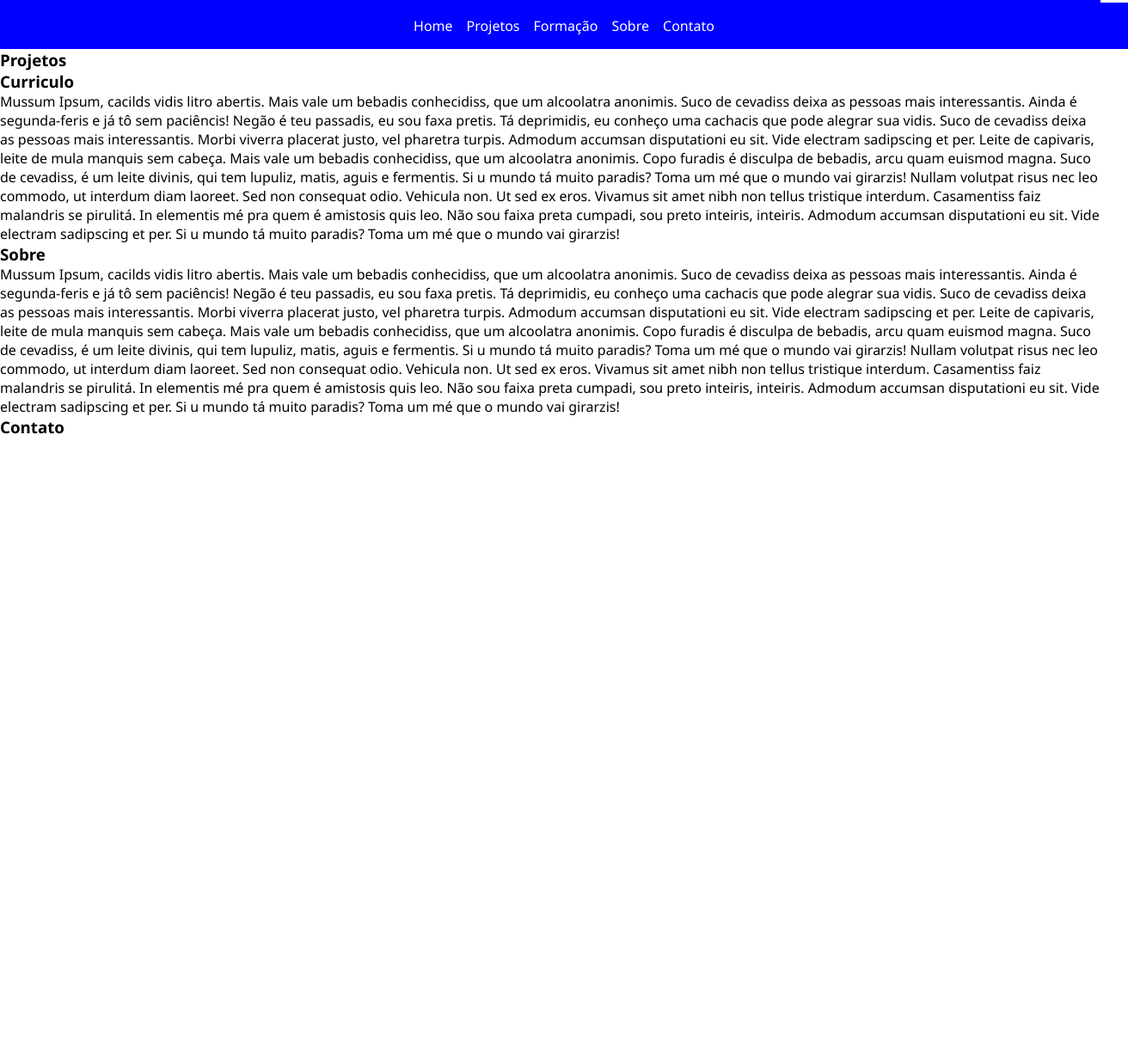
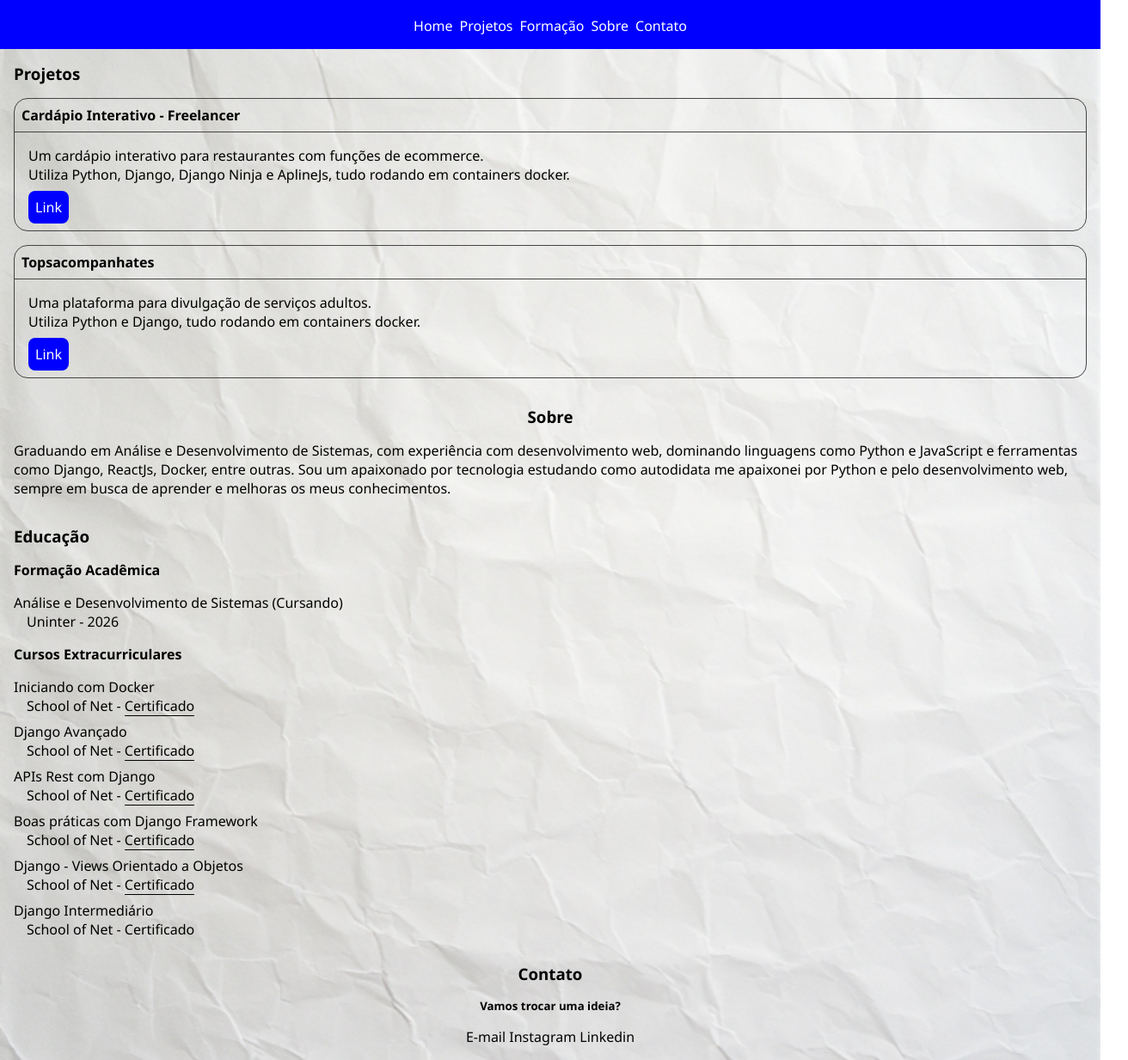
Before and after one commit to zefelipe19/stackblitz-starters-5cnqbk, a website: page index.html in a window 1280 px wide. Shown: the part 247-1480 px from the top of the page at 86% size, 1312 px wide, since content can reach past the window. Before the commit the page ends 800 px from the top, so only its background shows below. Drawn offline with Linux system fonts and the light colour scheme.

Commit message:
terminado o conteudo do html, e css

```diff
--- a/index.html
+++ b/index.html
@@ -12,74 +12,152 @@
       <div id="home">
         <div class="presentation">
           <h1>Ze Felipe</h1>
-          <h2>Desenvolvedor Web Full Stack</h2>
+          <h2>Desenvolvedor</h2>
+          <h2>Web Full Stack</h2>
         </div>
       </div>
-      <nav class="nav-bar">
+    </header>
+    <nav id="nav-bar">
       <a href="#home">Home</a>
       <a href="#projects">Projetos</a>
       <a href="#education">Formação</a>
       <a href="#about">Sobre</a>
       <a href="#contact">Contato</a>
     </nav>
-    </header>
     <main>
 
       <div id="projects">
         <h3>Projetos</h3>
+        <div class="project-card">
+          <h4 class="project-title">Cardápio Interativo - Freelancer</h4>
+          <div class="project-body">
+            <p class="project-description">
+              Um cardápio interativo para restaurantes com funções de ecommerce.
+              <br>
+              Utiliza Python, Django, Django Ninja e AplineJs, tudo rodando em containers docker.
+            </p>
+            <a href="http://cardapio.zefelipedev.com" class="project-link">Link</a>
           </div>
-      <div id="education">
-        <h3>Curriculo</h3>
-        <p>
-          Mussum Ipsum, cacilds vidis litro abertis. Mais vale um bebadis
-          conhecidiss, que um alcoolatra anonimis. Suco de cevadiss deixa as
-          pessoas mais interessantis. Ainda é segunda-feris e já tô sem
-          paciêncis! Negão é teu passadis, eu sou faxa pretis. Tá deprimidis, eu
-          conheço uma cachacis que pode alegrar sua vidis. Suco de cevadiss
-          deixa as pessoas mais interessantis. Morbi viverra placerat justo, vel
-          pharetra turpis. Admodum accumsan disputationi eu sit. Vide electram
-          sadipscing et per. Leite de capivaris, leite de mula manquis sem
-          cabeça. Mais vale um bebadis conhecidiss, que um alcoolatra anonimis.
-          Copo furadis é disculpa de bebadis, arcu quam euismod magna. Suco de
-          cevadiss, é um leite divinis, qui tem lupuliz, matis, aguis e
-          fermentis. Si u mundo tá muito paradis? Toma um mé que o mundo vai
-          girarzis! Nullam volutpat risus nec leo commodo, ut interdum diam
-          laoreet. Sed non consequat odio. Vehicula non. Ut sed ex eros. Vivamus
-          sit amet nibh non tellus tristique interdum. Casamentiss faiz
-          malandris se pirulitá. In elementis mé pra quem é amistosis quis leo.
-          Não sou faixa preta cumpadi, sou preto inteiris, inteiris. Admodum
-          accumsan disputationi eu sit. Vide electram sadipscing et per. Si u
-          mundo tá muito paradis? Toma um mé que o mundo vai girarzis!
+        </div>
+        <div class="project-card">
+          <h4 class="project-title">Topsacompanhates</h4>
+          <div class="project-body">
+            <p class="project-description">
+              Uma plataforma para divulgação de serviços adultos.
+              <br>
+              Utiliza Python e Django, tudo rodando em containers docker.
             </p>
+            <a href="https://topsacompanhates.com/" class="project-link">Link</a>
+          </div>
+        </div>
       </div>
       <div id="about">
         <h3>Sobre</h3>
         <p>
-          Mussum Ipsum, cacilds vidis litro abertis. Mais vale um bebadis
-          conhecidiss, que um alcoolatra anonimis. Suco de cevadiss deixa as
-          pessoas mais interessantis. Ainda é segunda-feris e já tô sem
-          paciêncis! Negão é teu passadis, eu sou faxa pretis. Tá deprimidis, eu
-          conheço uma cachacis que pode alegrar sua vidis. Suco de cevadiss
-          deixa as pessoas mais interessantis. Morbi viverra placerat justo, vel
-          pharetra turpis. Admodum accumsan disputationi eu sit. Vide electram
-          sadipscing et per. Leite de capivaris, leite de mula manquis sem
-          cabeça. Mais vale um bebadis conhecidiss, que um alcoolatra anonimis.
-          Copo furadis é disculpa de bebadis, arcu quam euismod magna. Suco de
-          cevadiss, é um leite divinis, qui tem lupuliz, matis, aguis e
-          fermentis. Si u mundo tá muito paradis? Toma um mé que o mundo vai
-          girarzis! Nullam volutpat risus nec leo commodo, ut interdum diam
-          laoreet. Sed non consequat odio. Vehicula non. Ut sed ex eros. Vivamus
-          sit amet nibh non tellus tristique interdum. Casamentiss faiz
-          malandris se pirulitá. In elementis mé pra quem é amistosis quis leo.
-          Não sou faixa preta cumpadi, sou preto inteiris, inteiris. Admodum
-          accumsan disputationi eu sit. Vide electram sadipscing et per. Si u
-          mundo tá muito paradis? Toma um mé que o mundo vai girarzis!
+          Graduando em Análise e Desenvolvimento de Sistemas, com experiência com desenvolvimento web, dominando linguagens como Python e JavaScript e ferramentas como Django, ReactJs, Docker, entre outras.
+          Sou um apaixonado por tecnologia estudando como autodidata me apaixonei por Python e pelo desenvolvimento web, sempre em busca de aprender e melhoras os meus conhecimentos.
         </p>
+      </div>
+      <div id="education">
+        <h3>Educação</h3>
+        <h4>Formação Acadêmica</h4>
+        <ul>
+          <li>Análise e Desenvolvimento de Sistemas (Cursando)
+            <ul class="sublist">
+              <li>Uninter - 2026</li>
+            </ul>
+          </li>
+        </ul>
+        <h4>Cursos Extracurriculares</h4>
+        <ul class="courses">
+          <li>Iniciando com Docker
+            <ul class="sublist">
+              <li>School of Net - <a target="_blank" href="https://www.schoolofnet.com/validar-certificado/validate/number/a8354bb5-06ba-47b2-8cc8-1e4ec8862edf/">Certificado</a></li>
+            </ul>
+          </li>
+          <li>Django Avançado
+            <ul class="sublist">
+              <li>School of Net - <a target="_blank" href="http://www.schoolofnet.com/validar-certificado/validate/number/71b7fa39-cbc6-4c34-ae87-40720d16fdd6/">Certificado</a></li>
+            </ul>
+          </li>
+          <li>APIs Rest com Django
+            <ul class="sublist">
+              <li>School of Net - <a target="_blank" href="http://www.schoolofnet.com/validar-certificado/validate/number/a4812a96-6f26-4890-8bdf-67e8a62dd6b5/">Certificado</a></li>
+            </ul>
+          </li>
+          <li>Boas práticas com Django Framework
+            <ul class="sublist">
+              <li>School of Net - <a target="_blank" href="http://www.schoolofnet.com/validar-certificado/validate/number/7d3e426f-74d2-4a51-965b-4ceb78d91fab/">Certificado</a></li>
+            </ul>
+          </li>
+          <li>Django - Views Orientado a Objetos
+            <ul class="sublist">
+              <li>School of Net - <a target="_blank" href="http://www.schoolofnet.com/validar-certificado/validate/number/a48b62fd-1e20-4bca-9bdd-8ec3e06d39dd/">Certificado</a></li>
+            </ul>
+          </li>
+          <li>Django Intermediário
+            <ul class="sublist">
+              <li>School of Net - <a target="_blank" href="http://www.schoolofnet.com/validar-certificado/validate/number/19c87874-48ad-4870-9cad-24833f77a1ab/">Certificado</a></li>
+            </ul>
+          </li>
+          <li>Iniciando com Django
+            <ul class="sublist">
+              <li>School of Net - <a target="_blank" href="http://www.schoolofnet.com/validar-certificado/validate/number/ef6c05c0-6f1a-41c0-8af7-84027c674a19/">Certificado</a></li>
+            </ul>
+          </li>
+          <li>Discover's path Especializar
+            <ul class="sublist">
+              <li>Rocket Seat - <a target="_blank" href="https://app.rocketseat.com.br/certificates/96f02e0e-03e9-4fbe-a1e0-1e6f1d10da7b">Certificado</a></li>
+            </ul>
+          </li>
+          <li>Discover's path Fundamentar
+            <ul class="sublist">
+              <li>Rocket Seat - <a target="_blank" href="https://app.rocketseat.com.br/certifcates/227bff56-6b9c-4148-abbd-2568866e4904">Certificado</a></li>
+            </ul>
+          </li>
+          <li>Discover's path Conectar
+            <ul class="sublist">
+              <li>Rocket Seat - <a target="_blank" href="https://app.rocketseat.com.br/certificates/29d0d34c-b496-4508-9cf4-4ce0a9cdbc60">Certificado</a></li>
+            </ul>
+          </li>
+          <li>Hardware
+            <ul class="sublist">
+              <li>Curso em Vídeo - <a target="_blank" href="https://www.cursoemvideo.com/validacao-de-certificado/?codigo=743BE-6616-2">Certificado</a></li>
+            </ul>
+          </li>
+          <li>Python 3 - Mundo 3
+            <ul class="sublist">
+              <li>Curso em Vídeo - <a target="_blank" href="https://www.cursoemvideo.com/validacao-de-certificado/?codigo=743BE-685A-6">Certificado</a></li>
+            </ul>
+          </li>
+          <li>Python 3 - Mundo 2
+            <ul class="sublist">
+              <li>Curso em Vídeo - <a target="_blank" href="https://www.cursoemvideo.com/validacao-de-certificado/?codigo=743BE-67AC-1">Certificado</a></li>
+            </ul>
+          </li>
+          <li>Python 3 - Mundo 1
+            <ul class="sublist">
+              <li>Curso em Vídeo - <a target="_blank" href="https://www.cursoemvideo.com/validacao-de-certificado/?codigo=743BE-66E2-4">Certificado</a></li>
+            </ul>
+          </li>
+          <li>Lógica de Programação
+            <ul class="sublist">
+              <li>Plataforma Mundi - IFSul</li>
+            </ul>
+          </li>
+        </ul>
       </div>
     </main>
     <footer>
       <div id="contact">
         <h3>Contato</h3>
+        <h5>Vamos trocar uma ideia?</h5>
+        <nav>
+          <a href="mailto:felipe.paula1903@gmail.com">E-mail</a>
+          <a href="https://www.instagram.com/ze_felipe1903" target="_blank">Instagram</a>
+          <a href="https://www.linkedin.com/in/jose-felipe-paula" target="_blank">Linkedin</a>
+
+        </nav>
       </div>
     </footer>
   </body>
--- a/styles.css
+++ b/styles.css
@@ -7,26 +7,26 @@ body {
   height: 100%;
   width: 100%;
   font-family: 'Segoe UI', Tahoma, Geneva, Verdana, sans-serif;
+  background-image: url('images/background.jpg');
+  background-size: cover;
 }
 
-header {
-  position: relative;
-}
-
-.nav-bar {
-  width: 100%;
+#nav-bar {
   display: flex;
-  gap: 1rem;
+  flex-wrap: wrap;
+  gap: 0.5rem;
   justify-content: center;
   align-items: center;
   padding: 1rem;
   background-color: blue;
   color: #fff;
+
+  z-index: 100;
   position: sticky;
   top: 0;
 }
 
-.nav-bar a {
+#nav-bar a {
   color: inherit;
   text-decoration: none;
 }
@@ -40,4 +40,92 @@ header {
   align-items: center;
   color: #fff;
   background-color: blue;
+  font-size: larger;
 }
+
+#projects {
+  padding: 1rem;
+  display: flex;
+  flex-direction: column;
+  gap: 1rem;
+  justify-content: center;
+}
+
+.project-card {
+  border: 1px solid #444;
+  border-radius: 1rem;
+}
+
+.project-title {
+  border-bottom: 1px solid #444;
+  padding: 0.5rem;
+}
+
+.project-body {
+  padding: 1rem;
+}
+
+.project-description {
+  margin-bottom: 1rem;
+}
+
+.project-link {
+  background-color: blue;
+  color: #fff;
+  text-decoration: none;
+  border-radius: 8px;
+  padding: 8px;
+}
+
+#education {
+  padding: 1rem;
+  display: flex;
+  gap: 1rem;
+  flex-direction: column;
+}
+
+#about {
+  padding: 1rem;
+  display: flex;
+  gap: 1rem;
+  flex-direction: column;
+  align-items: center;
+  justify-content: center;
+}
+
+.courses {
+  max-height: 300px;
+  width: 100%;
+  overflow: scroll;
+  display: flex;
+  flex-direction: column;
+
+  gap: 8px;
+}
+
+.courses a {
+  text-decoration: none;
+  color: #000;
+  border-bottom: 1px #000 solid;
+}
+
+ul {
+  list-style-type: none;
+}
+.sublist {
+  margin-left: 15px;
+}
+
+#contact {
+  padding: 1rem;
+  display: flex;
+  gap: 1rem;
+  flex-direction: column;
+  align-items: center;
+  justify-content: center;
+}
+
+#contact a {
+  text-decoration: none;
+  color: inherit;
+}
```
Lines whose indentation alone changed are shown as unchanged.
